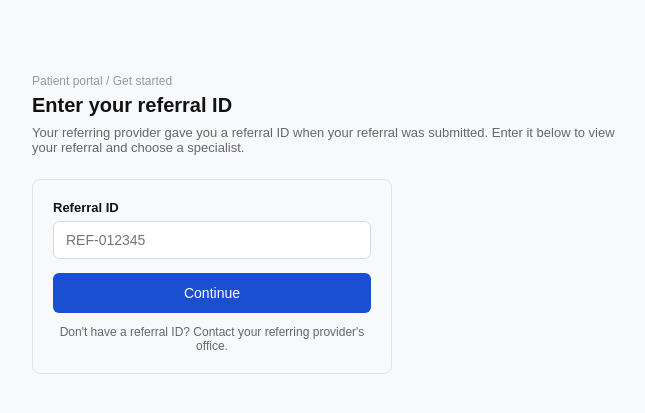
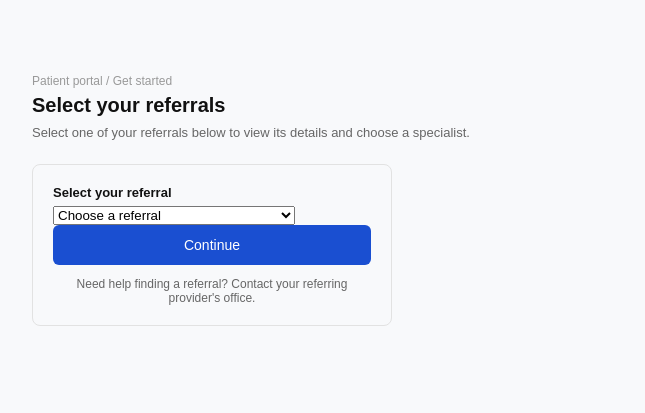
Before and after one commit to Diegoffp/Medical-Referral-System, a Django app: page / in a window 1280 px wide. Shown: the part 125-538 px from the top of the page, without its empty margins (40-685 px from the left). Run offline with Django 5.2, Linux system fonts and the light colour scheme; a user stored in the database is signed in; tables that the repository leaves empty hold one stand-in row (values such as "Sample post").

Commit message:
Update portal.html

```diff
--- a/core/templates/core/portal.html
+++ b/core/templates/core/portal.html
@@ -35,17 +35,28 @@
 
   <div class="mc-main">
     <p class="mc-crumb">Patient portal / Get started</p>
-    <h1>Enter your referral ID</h1>
-    <p class="sub">Your referring provider gave you a referral ID when your referral was submitted. Enter it below to view your referral and choose a specialist.</p>
+    <h1>Select your referrals</h1>
+    <p class="sub">Select one of your referrals below to view its details and choose a specialist.</p>
 
     <div class="mc-card">
       <form method="post">
         {% csrf_token %}
-        <label for="referral_number">Referral ID</label>
-        <input type="text" id="referral_number" name="referral_number" placeholder="REF-012345" required>
+        <label for="referral_id">Select your referral</label>
+
+        <select id="referral_id" name="referral_id" required>
+          <option value="">Choose a referral</option>
+
+          {% for referral in referrals %}
+            <option value="{{ referral.id }}">
+              {{ referral }} — {{ referral.get_requested_specialty_display }} — {{ referral.status }}
+            </option>
+          {% empty %}
+            <option value="">No referrals available</option>
+          {% endfor %}
+        </select>
         <button type="submit">Continue</button>
       </form>
-      <p class="help">Don't have a referral ID? Contact your referring provider's office.</p>
+      <p class="help">Need help finding a referral? Contact your referring provider's office.</p>
       {% if error %}
       <p class="mc-error">{{ error }}</p>
       {% endif %}
```
